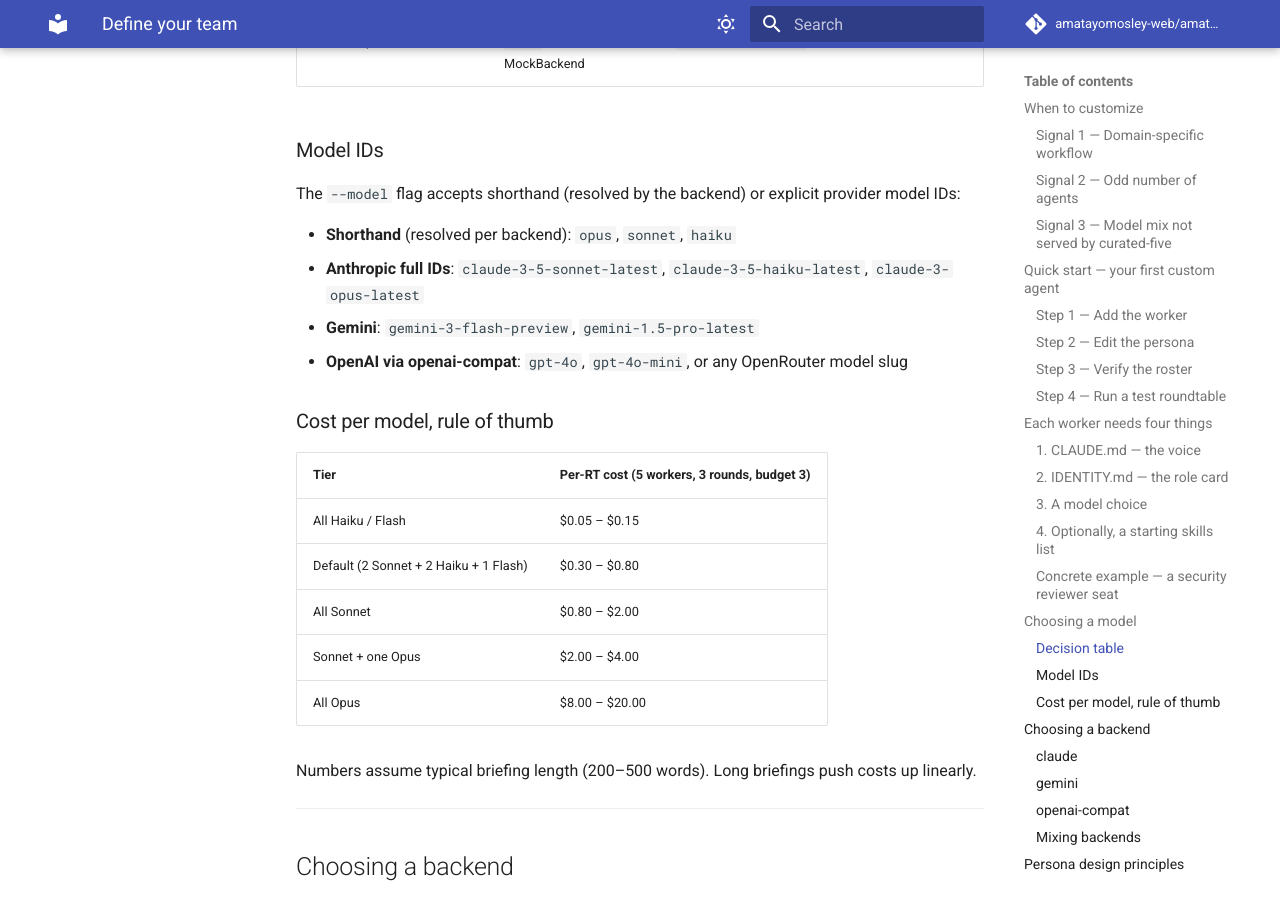
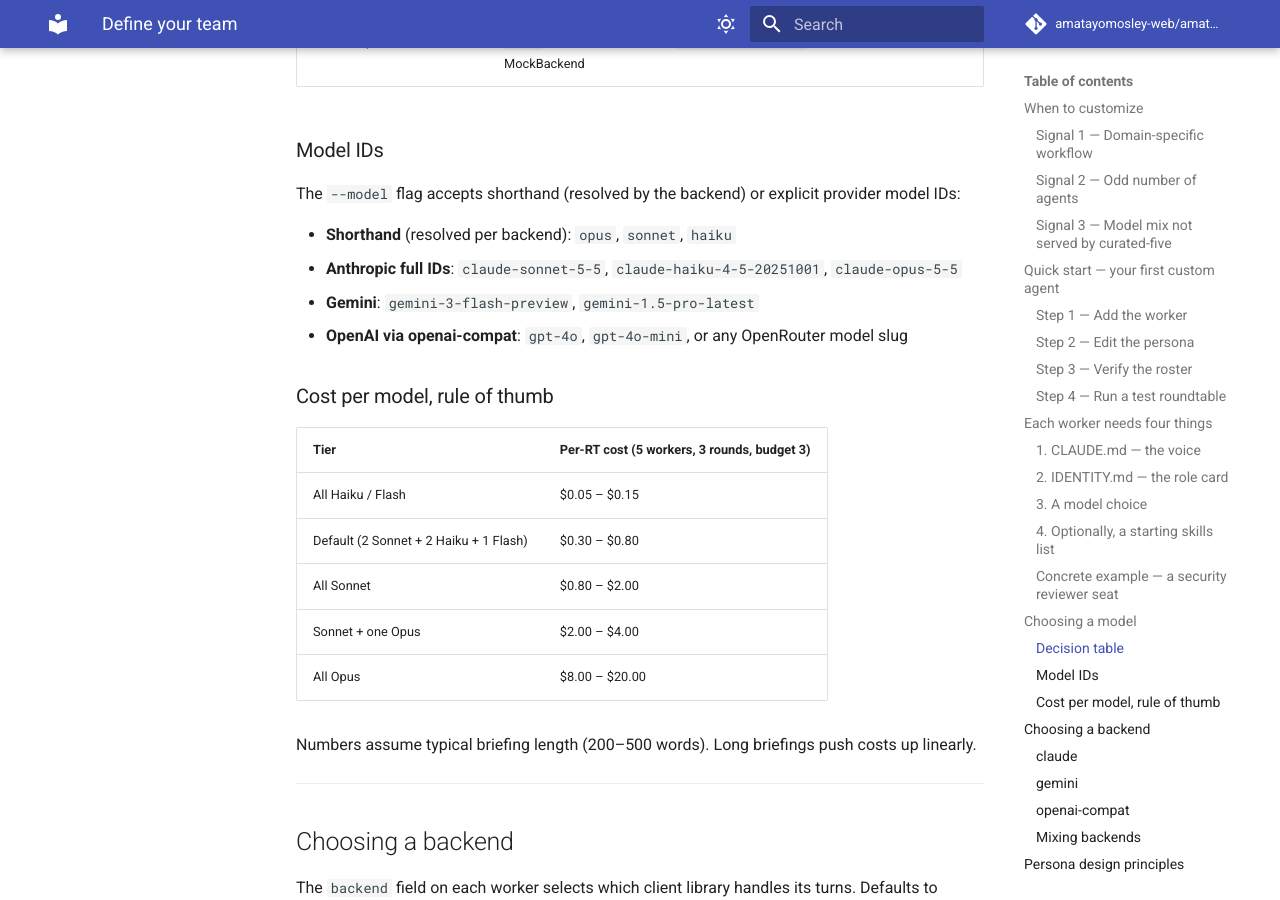
Before and after one commit to amatayomosley-web/amatelier, an MkDocs documentation site: the page built from docs/guides/define-your-team.md, in a window 1280 px wide and 900 px high, scrolled down 5562 px. Built offline with MkDocs 1.6.1 and Material for MkDocs 9.7.7, drawn with Linux system fonts in a browser that asks for light colours; comment, search, counter and statistics services are not loaded.

Commit message:
docs: replace retired Claude model ids in examples
claude-3-5-sonnet-latest, claude-3-5-haiku-latest and claude-3-opus-latest
are no longer served; use the ids the bundled config defaults to.

Co-Authored-By: Claude Opus 5.5 <noreply@anthropic.com>

```diff
--- a/docs/guides/define-your-team.md
+++ b/docs/guides/define-your-team.md
@@ -207,7 +207,7 @@ Worker model assignment is a tradeoff — Sonnet and Opus reason better, Haiku m
 The `--model` flag accepts shorthand (resolved by the backend) or explicit provider model IDs:
 
 - **Shorthand** (resolved per backend): `opus`, `sonnet`, `haiku`
-- **Anthropic full IDs**: `claude-3-5-sonnet-latest`, `claude-3-5-haiku-latest`, `claude-3-opus-latest`
+- **Anthropic full IDs**: `claude-sonnet-5-5`, `claude-haiku-4-5-20251001`, `claude-opus-5-5`
 - **Gemini**: `gemini-3-flash-preview`, `gemini-1.5-pro-latest`
 - **OpenAI via openai-compat**: `gpt-4o`, `gpt-4o-mini`, or any OpenRouter model slug
 
```
Also changed, not shown: docs/reference/cli.md (+1 -1 lines).
